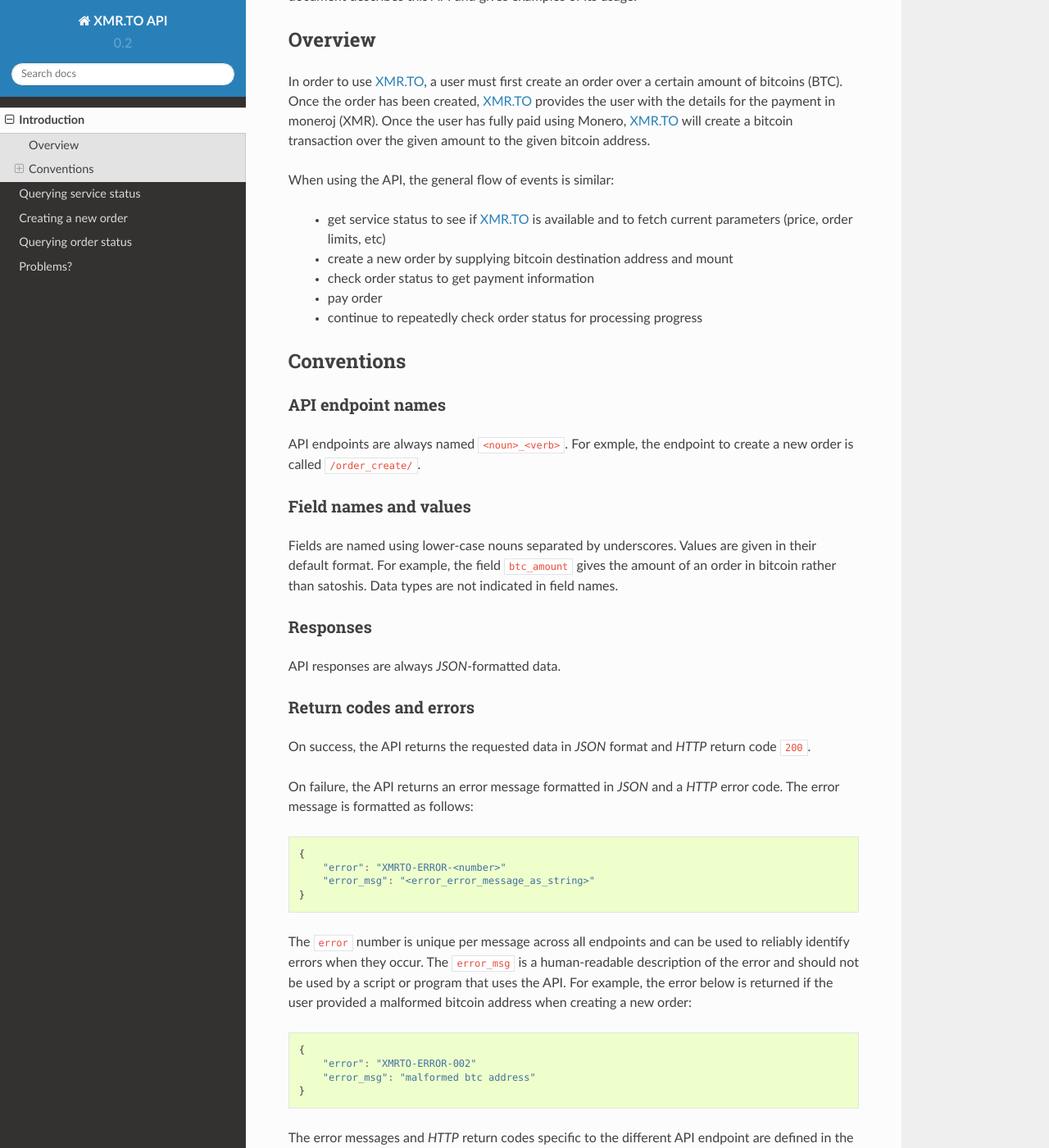
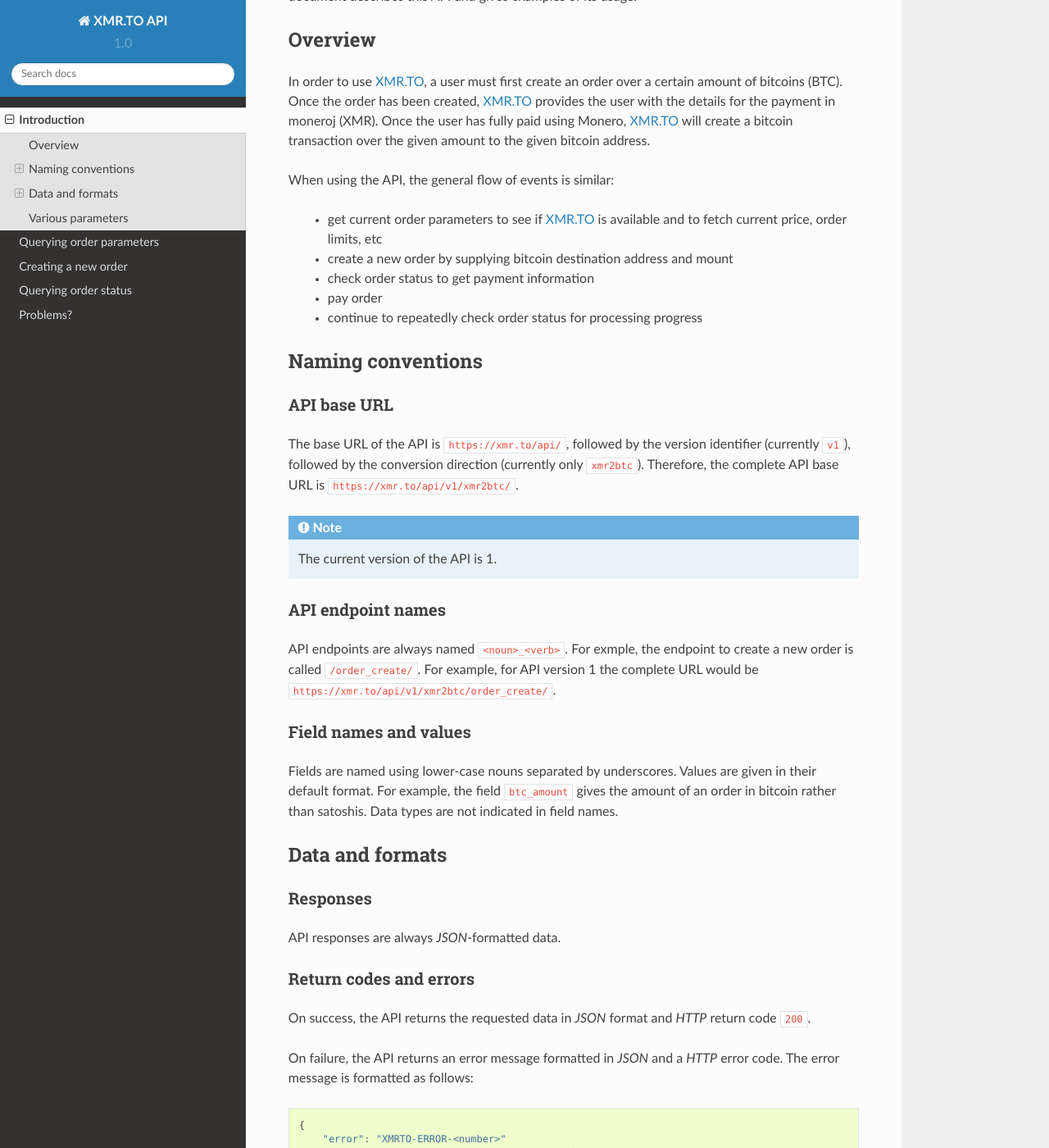
Before and after one commit to christyne/xmrto-api-docs, a Sphinx documentation site: the page built from docs/source/introduction.rst, in a window 1280 px wide and 1400 px high, scrolled down 392 px. Shown: the whole window at 82% size. Built offline with Sphinx 7.4.7 and the Read the Docs theme 2.0.0, drawn with Linux system fonts in a browser that asks for light colours; some of the changed text lies outside the part shown.

Commit message:
Overhauled API docs to match version 1. Fixes #1 and #2

```diff
--- a/docs/source/conf.py
+++ b/docs/source/conf.py
@@ -60,9 +60,9 @@
 # built documents.
 #
 # The short X.Y version.
-version = '0.2'
+version = '1.0'
 # The full version, including alpha/beta/rc tags.
-release = '0.2'
+release = '1.0'
 
 # The language for content autogenerated by Sphinx. Refer to documentation
 # for a list of supported languages.
--- a/docs/source/introduction.rst
+++ b/docs/source/introduction.rst
@@ -29,22 +29,33 @@
 
 When using the API, the general flow of events is similar:
 
- - get service status to see if XMR.TO_ is available and to fetch current
-   parameters (price, order limits, etc)
+ - get current order parameters to see if XMR.TO_ is available and to fetch current
+   price, order limits, etc
  - create a new order by supplying bitcoin destination address and mount
  - check order status to get payment information
  - pay order
  - continue to repeatedly check order status for processing progress
 
 
-Conventions
------------
+Naming conventions
+------------------
+
+API base URL
+~~~~~~~~~~~~
+
+The base URL of the API is ``https://xmr.to/api/``, followed by the version identifier (currently ``v1``),
+followed by the conversion direction (currently only ``xmr2btc``). Therefore, the complete API base URL
+is ``https://xmr.to/api/v1/xmr2btc/``.
+
+.. note::
+    The current version of the API is 1.
 
 API endpoint names
 ~~~~~~~~~~~~~~~~~~
 
 API endpoints are always named ``<noun>_<verb>``. For exmple, the endpoint to create
-a new order is called ``/order_create/``.
+a new order is called ``/order_create/``. For example, for API version 1 the complete URL would be
+``https://xmr.to/api/v1/xmr2btc/order_create/``.
 
 Field names and values
 ~~~~~~~~~~~~~~~~~~~~~~
@@ -52,6 +63,10 @@
 Fields are named using lower-case nouns separated by underscores. Values are given in their default format.
 For example, the field ``btc_amount`` gives the amount of an order in bitcoin rather than satoshis.
 Data types are not indicated in field names.
+
+
+Data and formats
+----------------
 
 Responses
 ~~~~~~~~~
@@ -89,6 +104,27 @@
 the appropriate section.
 
 
+Various parameters
+------------------
+
+Currently, XMR.TO_ has a few additional parameters and best practice values that are constant. Therefore, we do not expose them via a dedicated API endpoint. However, for the sake of completeness, we list them here:
+
++----------------------------------------------+---------+
+| Description                                  | Value   |
++==============================================+=========+
+| Number of XMR confirmations required         | 1       |
+| before we accept an order                    |         |
++----------------------------------------------+---------+
+| Number of BTC confirmations required before  | 144     |
+| we purge an order                            |         |
++----------------------------------------------+---------+
+| Number of seconds after which an order times | 300     |
+| out if no or only partial payment occurred   |         |
++----------------------------------------------+---------+
+| Number of recommended mixins to use in       | 3       |
+| Monero_ payments                             |         |
++----------------------------------------------+---------+
+
 
 .. _XMR.TO: https://xmr.to
 .. _Monero: https://getmonero.org
--- a/docs/source/create_order.rst
+++ b/docs/source/order_create.rst
@@ -4,7 +4,7 @@
 Reference
 ---------
 
-API endpoint: https://xmr.to/api/order_create/
+API endpoint: https://xmr.to/api/v1/xmr2btc/order_create/
 
 The order creation endpoint allows to create a new order at the current price.
 The user has to supply a bitcoin destination address and amount to create the order.
@@ -23,7 +23,7 @@
 
 .. note::
     Make sure that ``btc_amount`` amount is inside the possible limits for an order.
-    These limits can be queried using the ``service_status_query`` endpoint.
+    These limits can be queried using the ``order_parameter_query`` endpoint.
 
 
 Response
@@ -69,7 +69,7 @@
 .. sourcecode:: bash
 
     curl --data '{"btc_dest_address": "1FhnVJi2V1k4MqXm2nHoEbY5LV7FPai7bb", \
-        "btc_amount": 0.1}' -H "Content-Type: application/json" https://xmr.to/api/order_create/
+        "btc_amount": 0.1}' -H "Content-Type: application/json" https://xmr.to/api/v1/xmr2btc/order_create/
 
 .. hint::
     Remember to set the `HTTP` Content-Type to ``application/json``!
--- a/docs/source/order_status.rst
+++ b/docs/source/order_status_query.rst
@@ -5,7 +5,7 @@
 Reference
 ---------
 
-API endpoint: https://xmr.to/api/order_status_query/
+API endpoint: https://xmr.to/api/v1/xmr2btc/order_status_query/
 
 The order status endpoint allows users to query the status of an order, thereby obtaining payment details and order processing progress.
 
@@ -87,7 +87,7 @@
 ::
 
     curl --data '{"uuid": "xmrto-VkT2yM"}' -H "Content-Type: application/json" \
-        https://xmr.to/api/order_status_query/
+        https://xmr.to/api/v1/xmr2btc/order_status_query/
 
 Response
 ~~~~~~~~
```
Also changed, not shown: docs/source/index.rst (+6 -3 lines), docs/source/order_parameter_query.rst (renamed from docs/source/service_status.rst, +8 -8 lines).
